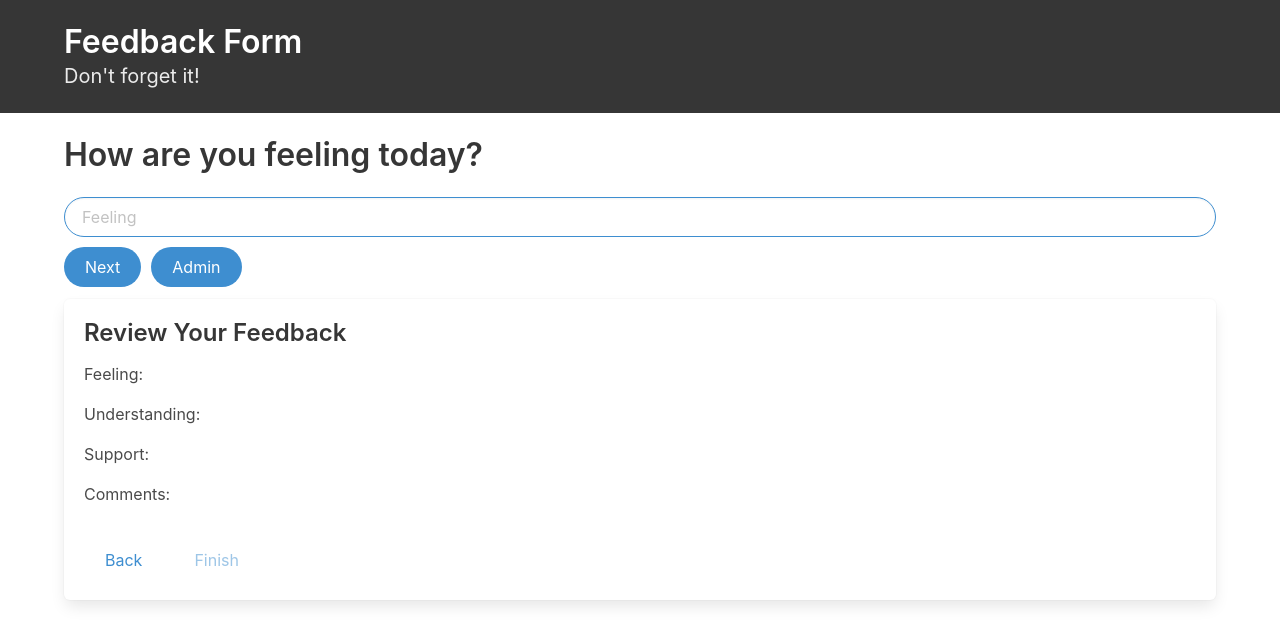
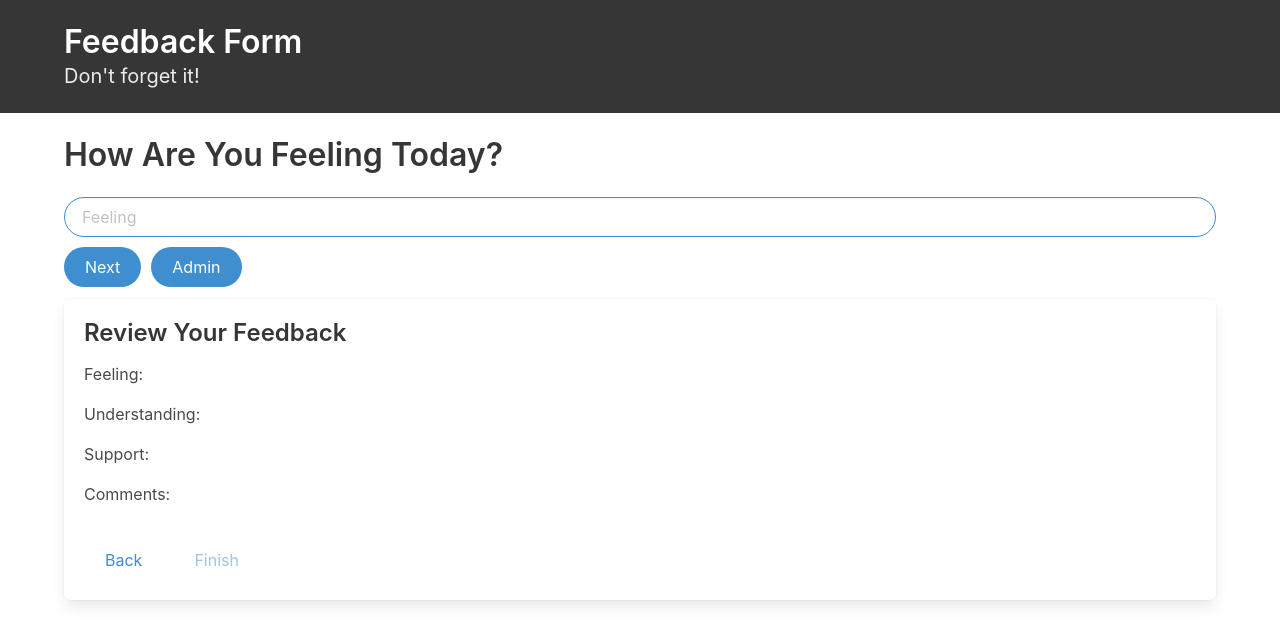
Before and after one commit to awburgard/feedback-weekend, a React (Create React App) app: page /#/ in a window 1280 px wide. Shown: the top 644 px of the page. Built offline with nearby package versions, Linux system fonts and the light colour scheme; no server answers.

Commit message:
adds capital letters to feeling file

```diff
--- a/src/components/Feeling/feeling.js
+++ b/src/components/Feeling/feeling.js
@@ -34,7 +34,7 @@ class Feeling extends Component {
     render() {
         return (
             <div>
-                <h2 className="title tile">How are you feeling today?</h2>
+                <h2 className="title tile">How Are You Feeling Today?</h2>
                 <div className="field">
                     <div className="control">
                         <input className="input is-info is-rounded"
```
